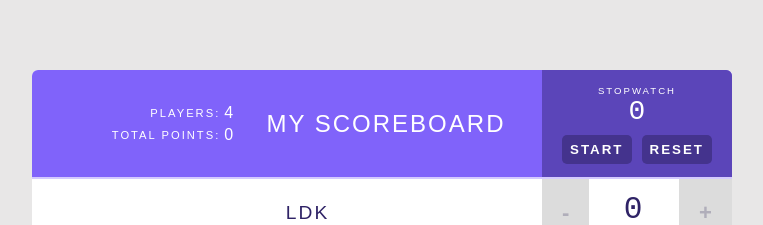
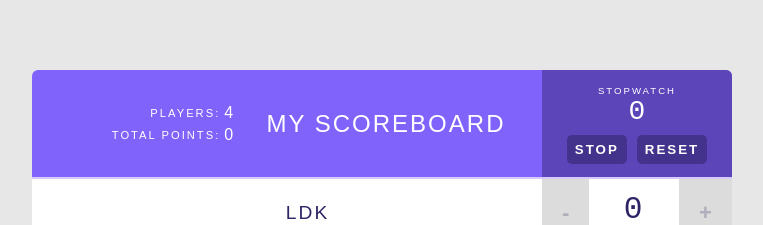
Before and after one commit to eastflag/react-scoreboard-aws, a React (Create React App) app: page / in a window 1280 px wide. Shown: the top 225 px of the page, without its empty margins (258-1021 px from the left). Built offline with nearby package versions, Linux system fonts and the light colour scheme.

Commit message:
Stopwatch - start stop 구현

```diff
--- a/src/components/Stopwatch.js
+++ b/src/components/Stopwatch.js
@@ -1,12 +1,22 @@
 import React, {Component} from 'react';
 
 class Stopwatch extends Component {
+  state = {
+    isRunning: false
+  }
+
+  handleStopwatch = () => {
+    this.setState(prevState => {
+      return {isRunning: !prevState.isRunning}
+    });
+  }
+
   render() {
     return (
       <div className="stopwatch">
         <h2>Stopwatch</h2>
         <span className="stopwatch-time">0</span>
-        <button>Start</button>
+        <button onClick={this.handleStopwatch}>{this.state.isRunning ? 'Start' : 'Stop'}</button>
         <button>Reset</button>
       </div>
     )
```
